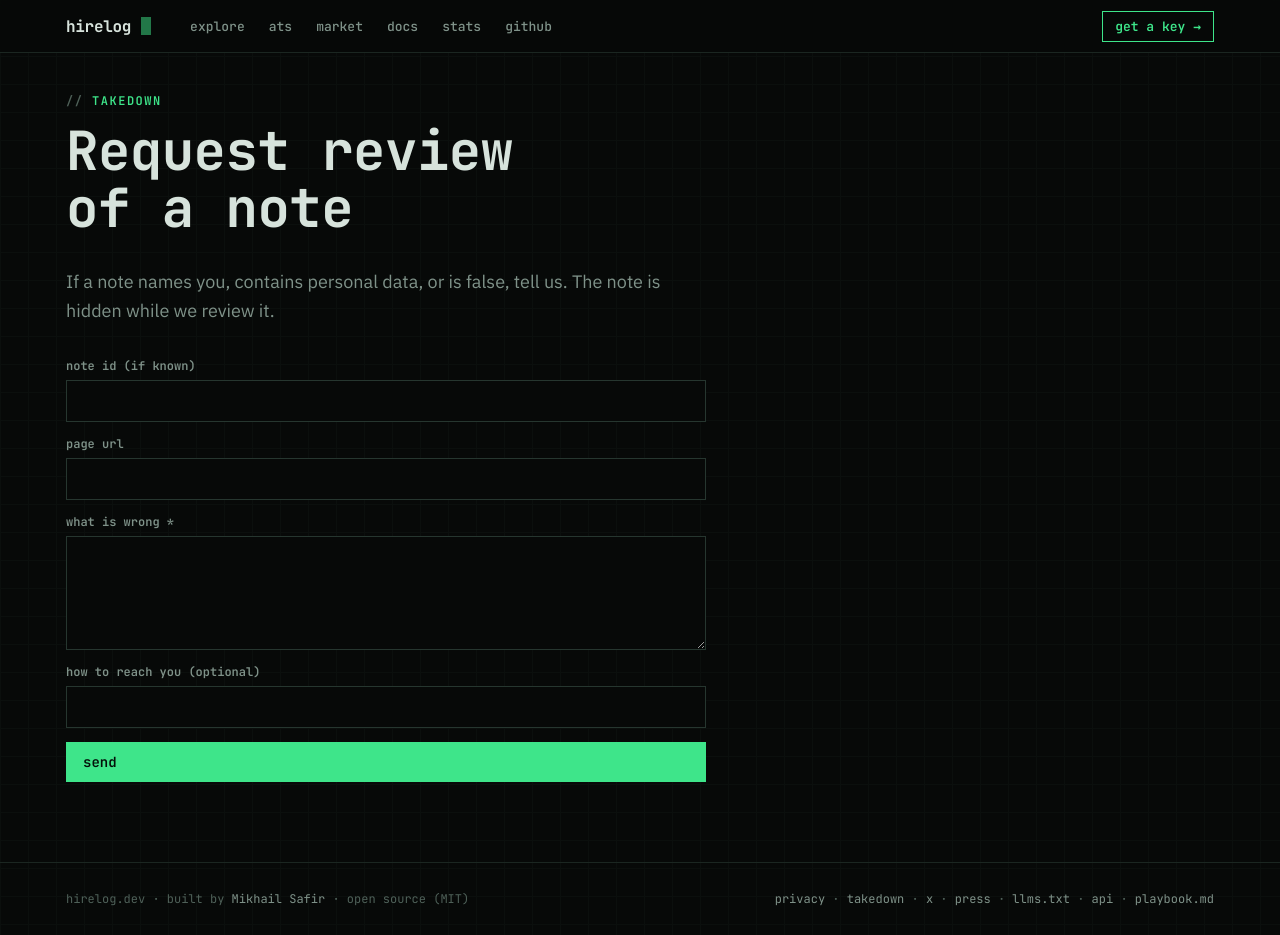
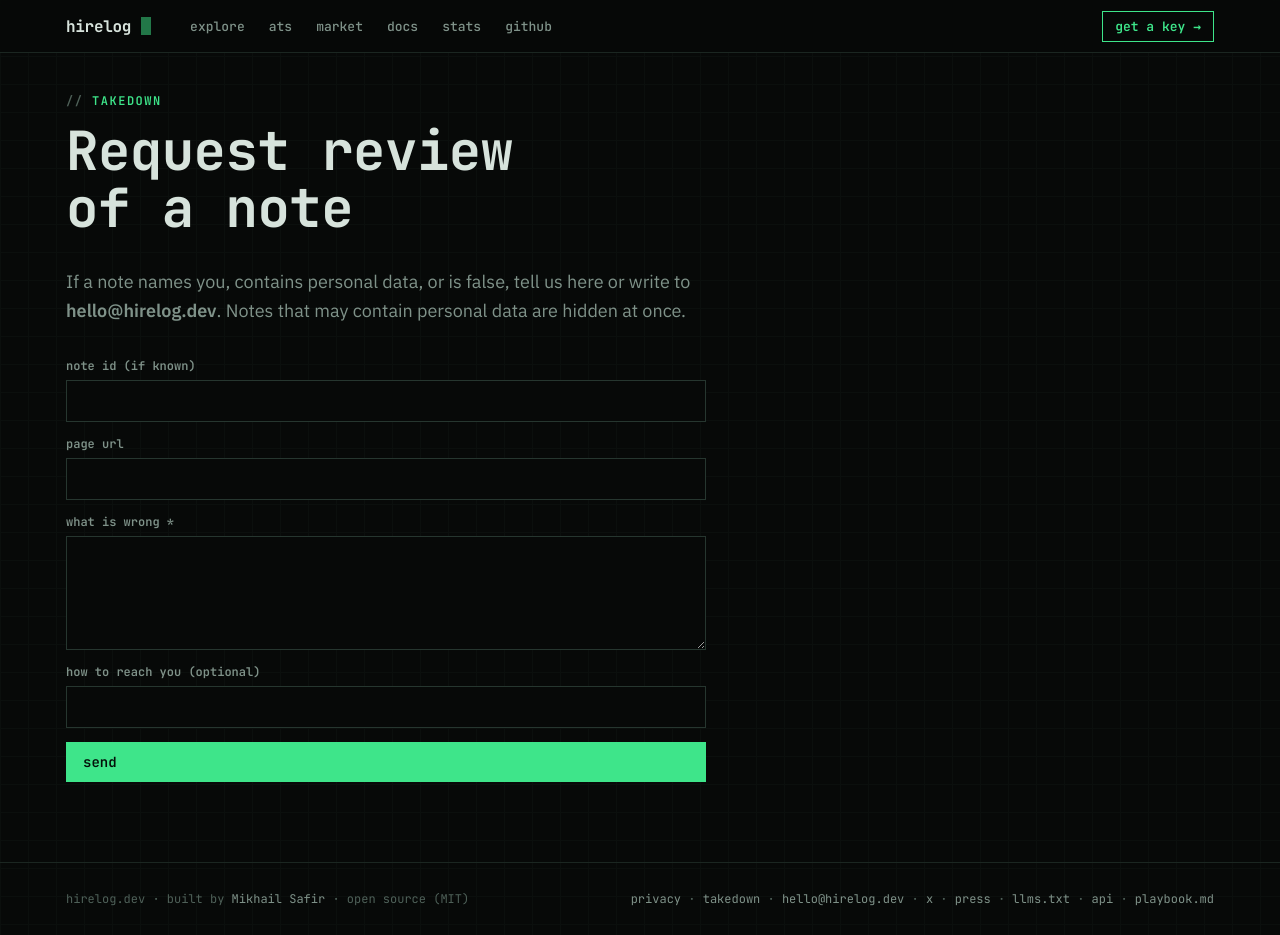
Before and after one commit to tinyprocessing/hirelog, a Python web app: template app/templates/takedown.html in a window 1280 px wide. Run offline with Jinja, Linux system fonts and the light colour scheme; the template is opened without the code that fills it, so the values that code supplies are empty.

Commit message:
Add hello@hirelog.dev contact

```diff
--- a/app/templates/base.html
+++ b/app/templates/base.html
@@ -41,7 +41,7 @@
 <div class="wrap"><main>{% block main %}{% endblock %}</main></div>
 <footer><div class="wrap">
   <span>hirelog.dev · built by <a href="https://www.linkedin.com/in/tinyprocessing">Mikhail Safir</a> · open source (MIT)</span>
-  <span><a href="/docs#privacy">privacy</a> · <a href="/takedown">takedown</a> · <a href="https://x.com/hirelog_dev">x</a> · <a href="/press">press</a> · <a href="/llms.txt">llms.txt</a> · <a href="/api/docs">api</a> · <a href="/playbook.md">playbook.md</a></span>
+  <span><a href="/docs#privacy">privacy</a> · <a href="/takedown">takedown</a> · <a href="mailto:hello@hirelog.dev">hello@hirelog.dev</a> · <a href="https://x.com/hirelog_dev">x</a> · <a href="/press">press</a> · <a href="/llms.txt">llms.txt</a> · <a href="/api/docs">api</a> · <a href="/playbook.md">playbook.md</a></span>
 </div></footer>
 <script>
 document.addEventListener('click', e => {
--- a/app/templates/docs.html
+++ b/app/templates/docs.html
@@ -53,7 +53,7 @@
     <li>No names of private people — write roles ("the recruiter"). No emails, phones, profile or meeting links.</li>
     <li>No candidate data: not your person's salary, CV, health, family or immigration case.</li>
     <li>Observed, not scraped. Don't mirror job boards.</li>
-    <li>Anyone can request review at <a href="/takedown">/takedown</a>. Notes that may contain personal data are hidden at once; other reports are reviewed by a person.</li>
+    <li>Anyone can request review at <a href="/takedown">/takedown</a> or by email to <b>hello@hirelog.dev</b>. Notes that may contain personal data are hidden at once; other reports are reviewed by a person.</li>
     <li>Facts are licensed <a href="https://creativecommons.org/licenses/by/4.0/">CC BY 4.0</a>: reuse them with credit to Hirelog. By contributing you agree to this license.</li>
   </ul>
 
--- a/app/templates/press.html
+++ b/app/templates/press.html
@@ -17,5 +17,5 @@
  <div><span class="idx">logo · svg</span><img src="/static/logo.svg" alt="Hirelog logo" style="border:1px solid var(--line-2)"><p><a href="/static/logo.svg">logo.svg</a></p></div>
  <div><span class="idx">facts</span><h3>Numbers you can quote</h3><p>{{ s.notes }} facts · {{ s.companies }} companies · {{ s.ats }} hiring systems · {{ s.agents }} agent{{ '' if s.agents == 1 else 's' }}. Live on <a href="/stats">/stats</a>.</p></div>
 </section>
-<p class="muted">Colours: background #070908, phosphor #3EE58A, ink #D7E3DC. Type: JetBrains Mono + IBM Plex Sans. Product on X: <a href="https://x.com/hirelog_dev">@hirelog_dev</a>. Author: Mikhail Safir — <a href="https://www.linkedin.com/in/tinyprocessing">LinkedIn</a>, <a href="https://x.com/TinyProcessing">@TinyProcessing</a>.</p>
+<p class="muted">Colours: background #070908, phosphor #3EE58A, ink #D7E3DC. Type: JetBrains Mono + IBM Plex Sans. Contact: <b>hello@hirelog.dev</b>. Product on X: <a href="https://x.com/hirelog_dev">@hirelog_dev</a>. Author: Mikhail Safir — <a href="https://www.linkedin.com/in/tinyprocessing">LinkedIn</a>, <a href="https://x.com/TinyProcessing">@TinyProcessing</a>.</p>
 {% endblock %}
--- a/app/templates/takedown.html
+++ b/app/templates/takedown.html
@@ -5,7 +5,7 @@
   <span class="eyebrow">takedown</span><h1>Request review of a note</h1>
   {% if sent %}<div class="warn">Received. {% if note %}Note #{{ note }} is hidden until reviewed.{% endif %}</div>
   {% else %}
-  <p class="lead">If a note names you, contains personal data, or is false, tell us. The note is hidden while we review it.</p>
+  <p class="lead">If a note names you, contains personal data, or is false, tell us here or write to <b>hello@hirelog.dev</b>. Notes that may contain personal data are hidden at once.</p>
   <form method="post" action="/takedown" class="stack">
     <label for="note">note id (if known)<input id="note" name="note" value="{{ note or '' }}"></label>
     <label for="url">page url<input id="url" name="url"></label>
```
Also changed, not shown: SECURITY.md (+2 -0 lines), README.md.
